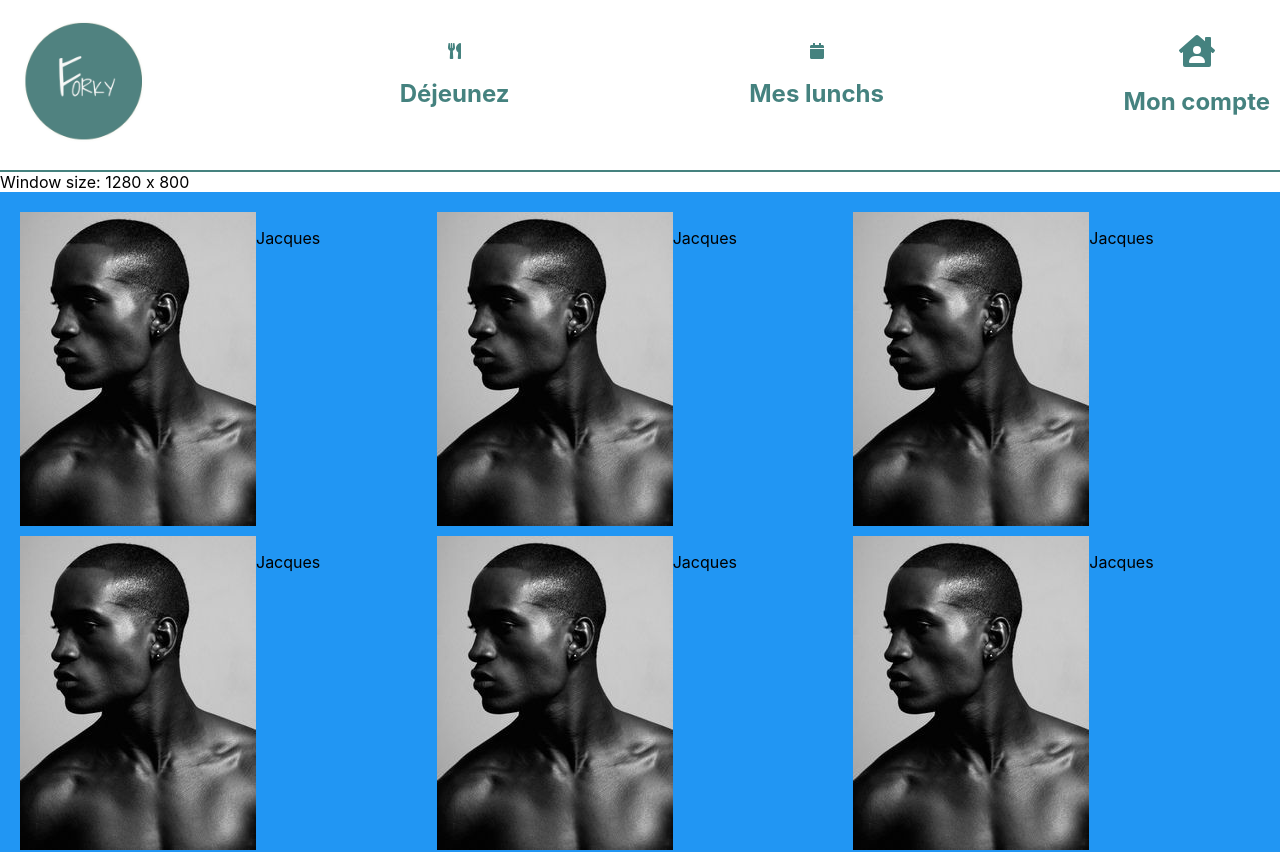
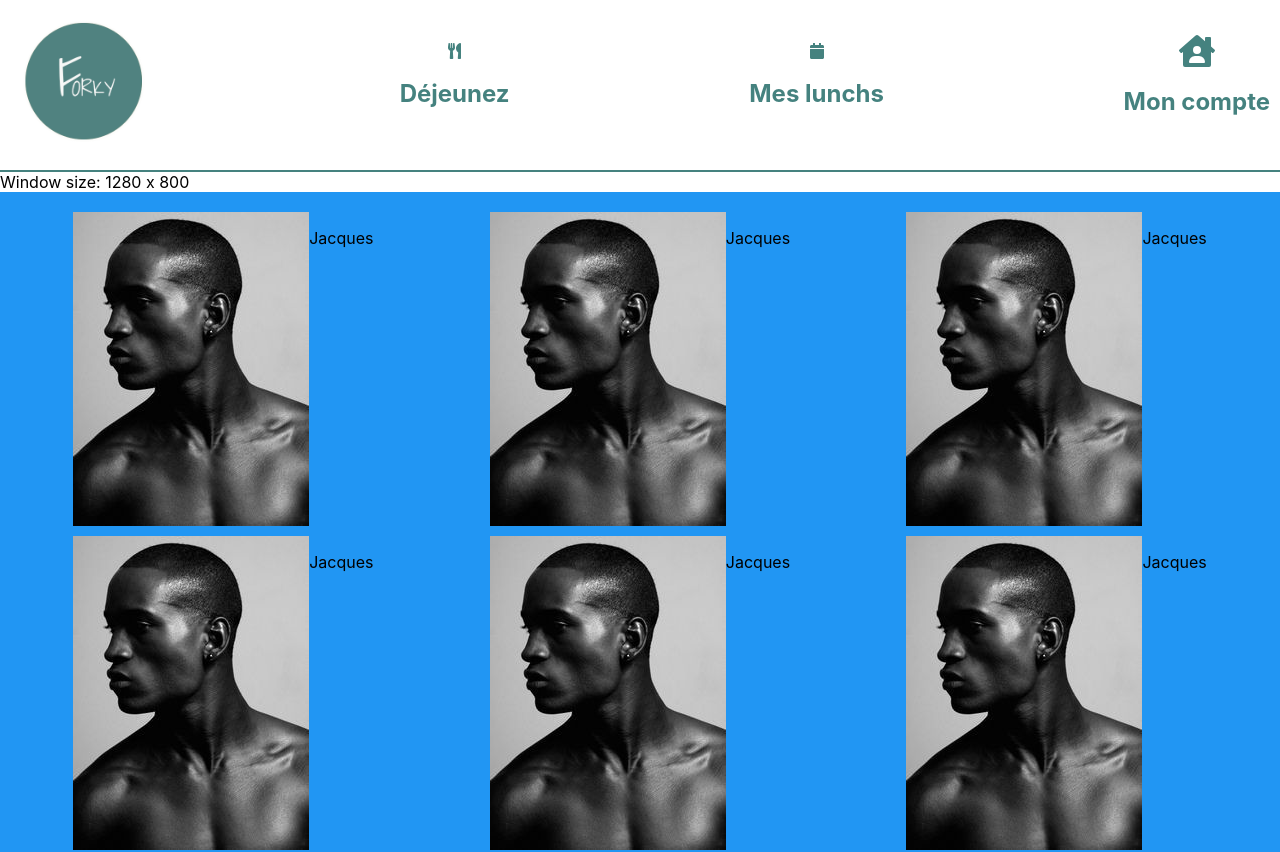
Before and after one commit to florent-augier/forky-web, a React (Create React App) app: page / in a window 1280 px wide. Shown: the top 852 px of the page. Built offline with nearby package versions, Linux system fonts and the light colour scheme.

Commit message:
style(list-users): delete css file, add JS style

```diff
--- a/src/components/list-users/CardUser.js
+++ b/src/components/list-users/CardUser.js
@@ -1,12 +1,15 @@
 import React from "react";
-
-import "./../../stylesheets/CardUser.css";
 
 import UserBM from "../../images/bm.jpeg";
 
 export default function CardUser() {
+  const style = {
+    display: "flex",
+    flexDirection: "row",
+  };
+
   return (
-    <div className="card-user">
+    <div style={style}>
       <img src={UserBM} alt={UserBM} />
       <p>Jacques</p>
     </div>
--- a/src/components/list-users/ListUsers.js
+++ b/src/components/list-users/ListUsers.js
@@ -1,12 +1,35 @@
-import React from "react";
+import React, { useEffect } from "react";
 
-import "./../../stylesheets/ListUsers.css";
+import useWindowSize from "./../../helpers/WindowSize";
 
 import CardUser from "./CardUser";
 
 export default function ListUsers() {
+  useEffect(() => {
+    const getUsers = async () => {
+      console.log("hello");
+    };
+    getUsers();
+  }, []);
+
+  const [width] = useWindowSize();
+
+  const widest = "auto auto auto";
+  const medium = "auto auto";
+  const narrowest = "auto";
+
+  const style = {
+    display: "grid",
+    gridTemplateColumns:
+      width >= 1200 ? widest : width >= 900 ? medium : narrowest,
+    gridGap: "10px",
+    backgroundColor: "#2196F3",
+    padding: "20px",
+    justifyContent: "space-around",
+  };
+
   return (
-    <div className="list-users">
+    <div style={style}>
       <CardUser />
       <CardUser />
       <CardUser />
--- a/src/stylesheets/ListUsers.css
+++ /dev/null
@@ -1,75 +0,0 @@
-.list-users {
-    display: grid;
-    grid-template-columns: auto auto auto;
-    grid-gap: 10px;
-    background-color: #2196F3;
-    padding: 20px;
-}
-
-
-@media only screen and (max-width: 600px) {
-    .list-users {
-        display: grid;
-        grid-template-columns: auto;
-        grid-gap: 10px;
-        background-color: #2196F3;
-        padding: 20px;
-    }
-
-
-}
-
-  /* Small devices (portrait tablets and large phones, 600px and up) */
-  @media only screen and (min-width: 600px) {
-    .list-users {
-        display: grid;
-        grid-template-columns: auto;
-        grid-gap: 10px;
-        background-color: #2196F3;
-        padding: 20px;
-    }
-
-  }
-
-
-  @media only screen and (max-width: 768px) {
-
-  }
-
-  /* Medium devices (landscape tablets, 768px and up) */
-  @media only screen and (min-width: 768px) {
-    .list-users {
-        display: grid;
-        grid-template-columns: auto auto;
-        grid-gap: 10px;
-        background-color: #2196F3;
-        padding: 20px;
-    }
-
-
-  }
-
-  /* Large devices (laptops/desktops, 992px and up) */
-  @media only screen and (min-width: 992px) {
-    .list-users {
-        display: grid;
-        grid-template-columns: auto auto;
-        grid-gap: 10px;
-        background-color: #2196F3;
-        padding: 20px;
-    }
-
-
-  }
-
-  /* Extra large devices (large laptops and desktops, 1200px and up) */
-  @media only screen and (min-width: 1200px) {
-    .list-users {
-        display: grid;
-        grid-template-columns: auto auto auto;
-        grid-gap: 10px;
-        background-color: #2196F3;
-        padding: 20px;
-    }
-
-  }
```
